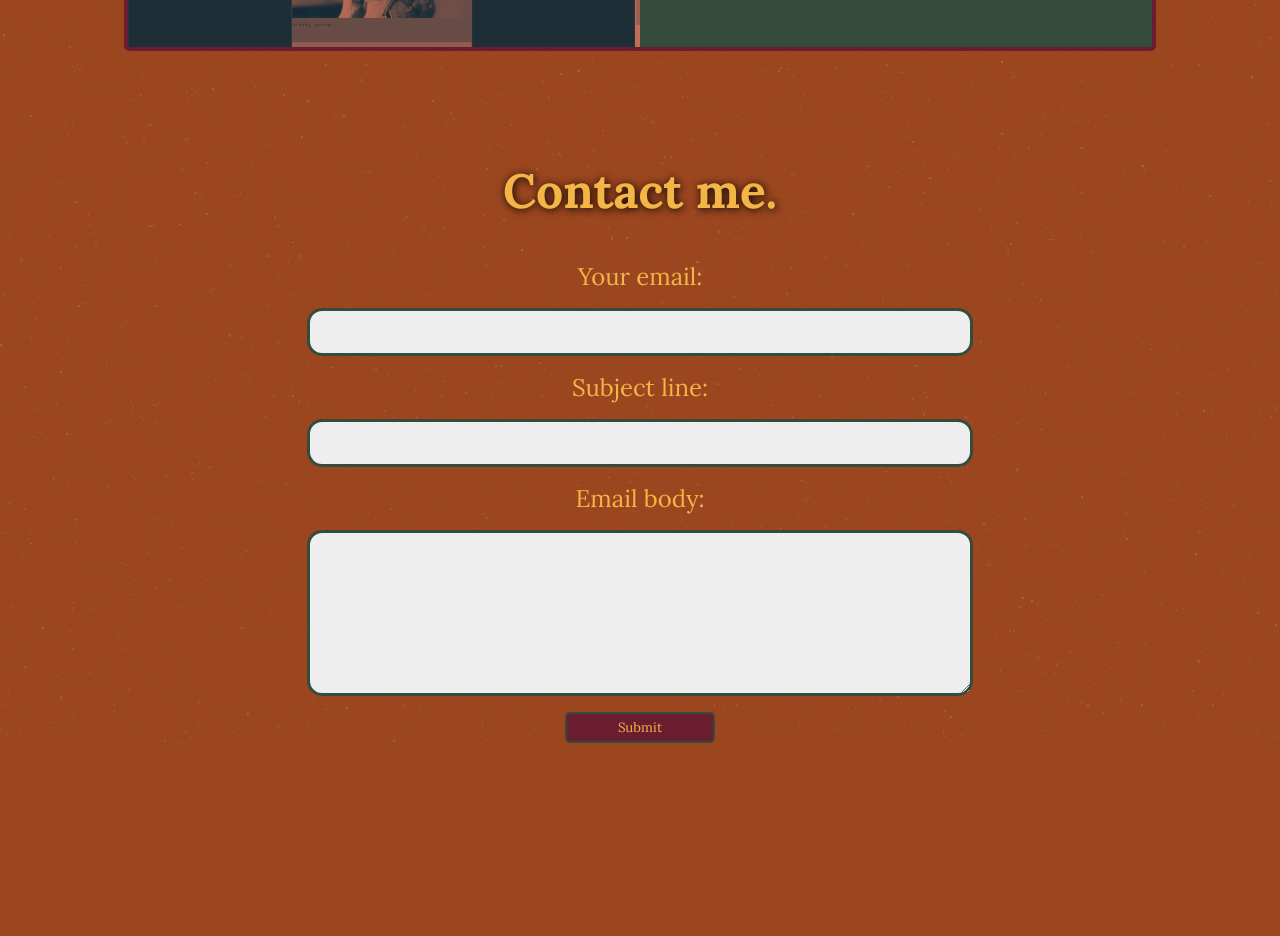
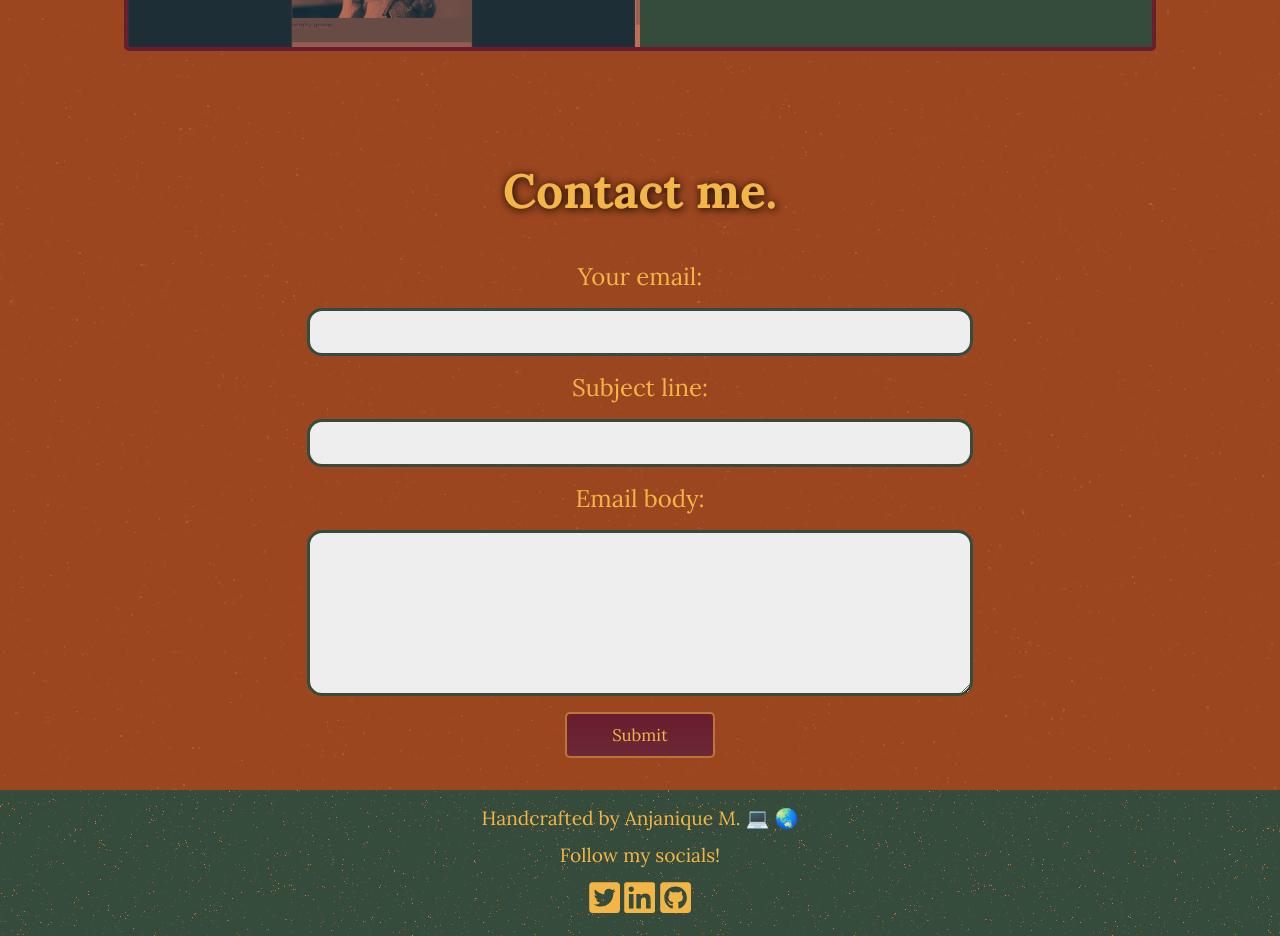
Before and after one commit to Milkdromeda-333/portfolio-old, a React (Vite) app: page / in a window 1280 px wide. Shown: the part 2340-3276 px from the top of the page. Before the commit the page ends 3083 px from the top, so only its background shows below. Built offline with nearby package versions, Linux system fonts and the light colour scheme; a web font is replaced by a local one.

Commit message:
adds footer

```diff
--- a/src/App.jsx
+++ b/src/App.jsx
@@ -2,6 +2,7 @@ import { Routes, Route } from 'react-router-dom';
 import HomePage from "./pages/HomePage"
 import PortfolioPage from "./pages/PortfolioPage"
 import ContactPage from "./pages/ContactPage"
+import Footer from "./components/Footer"
 
 function App() {
 
@@ -12,7 +13,7 @@ function App() {
       <PortfolioPage />
       <ContactPage />
       </div>
-      {/* <Footer /> */}
+      <Footer />
 
       <Routes>
         <Route path='/portfolio' />
--- /dev/null
+++ b/src/components/Footer.jsx
@@ -0,0 +1,25 @@
+import { FaTwitterSquare } from "react-icons/fa";
+import { FaLinkedin } from "react-icons/fa";
+import { FaGithubSquare } from "react-icons/fa";
+
+export default function Footer() {
+
+    return (
+        <footer className="footer">
+            <span>Handcrafted by Anjanique M. 💻 🌏</span>
+            Follow my socials!
+            <div className="socials-icons">
+                <a href="https://twitter.com/Milkdromeda333" target="_blank">
+                    <FaTwitterSquare />
+                </a>
+                <a href="https://www.linkedin.com/in/anjanique-mackey/" target="_blank">
+                    <FaLinkedin />
+                </a>
+                <a href="https://github.com/Milkdromeda-333" target="_blank">
+                    <FaGithubSquare />
+                </a>
+            </div>
+
+        </footer>
+    );
+}
--- a/src/index.css
+++ b/src/index.css
@@ -405,6 +405,8 @@ h3 {
   /* background-color: var(--green); */
   margin-top: 70px;
   /* background-image: url(./assets/nnnoise2.svg); */
+
+  padding-bottom: 2rem;
 }
 
 .email-form {
@@ -442,12 +444,46 @@ h3 {
 
 .email-form button {
   width: 150px;
-  padding: 5px 15px;
+  padding: 10px 20px;
   font-family: var(--regular-font);
+  font-size: 1.05rem;
   border-radius: 5px;
   background-color: var(--red);
   color: var(--sand);
-  border: 2px solid var(--green);
+
+  /* box-shadow: inset 0px 1px 0px 0px #cf866c; */
+  background: linear-gradient(to bottom, var(--red) 5%, var(--red-tint) 100%);
+  cursor: pointer;
+  border: 2px solid var(--sand-tone);
+}
+
+.email-form button:hover {
+  /* background-color: var(--red-tint); */
+  background: linear-gradient(to bottom, var(--red-tint) 5%, var(--red) 100%);
+  border-color: var(--sand);
+}
+
+footer {
+  background-color: var(--green);
+  padding: 1rem 0;
+  color: var(--sand);
+  display: flex;
+  flex-direction: column;
+  justify-content: center;
+  align-items: center;
+  gap: 0.8rem;
+  text-align: center;
+  background-image: url(./assets/nnnoise.svg);
+  font-size: 1.2rem;
+}
+
+.socials-icons svg {
+  font-size: 2.2rem;
+  color: var(--sand);
+}
+
+.socials-icons svg:hover {
+  color: var(--sand-tint);
 }
 
 /* ===== MEDA QUERIES ===== */
--- a/src/pages/PortfolioPage.jsx
+++ b/src/pages/PortfolioPage.jsx
@@ -1,4 +1,3 @@
-import { BsCodeSlash } from 'react-icons/bs';
 import data from "../components/project-data.json"
 import ProjectCard from '../components/ProjectCard';
 
```
Also changed, not shown: src/pages/ContactPage.jsx (+0 -9 lines).
